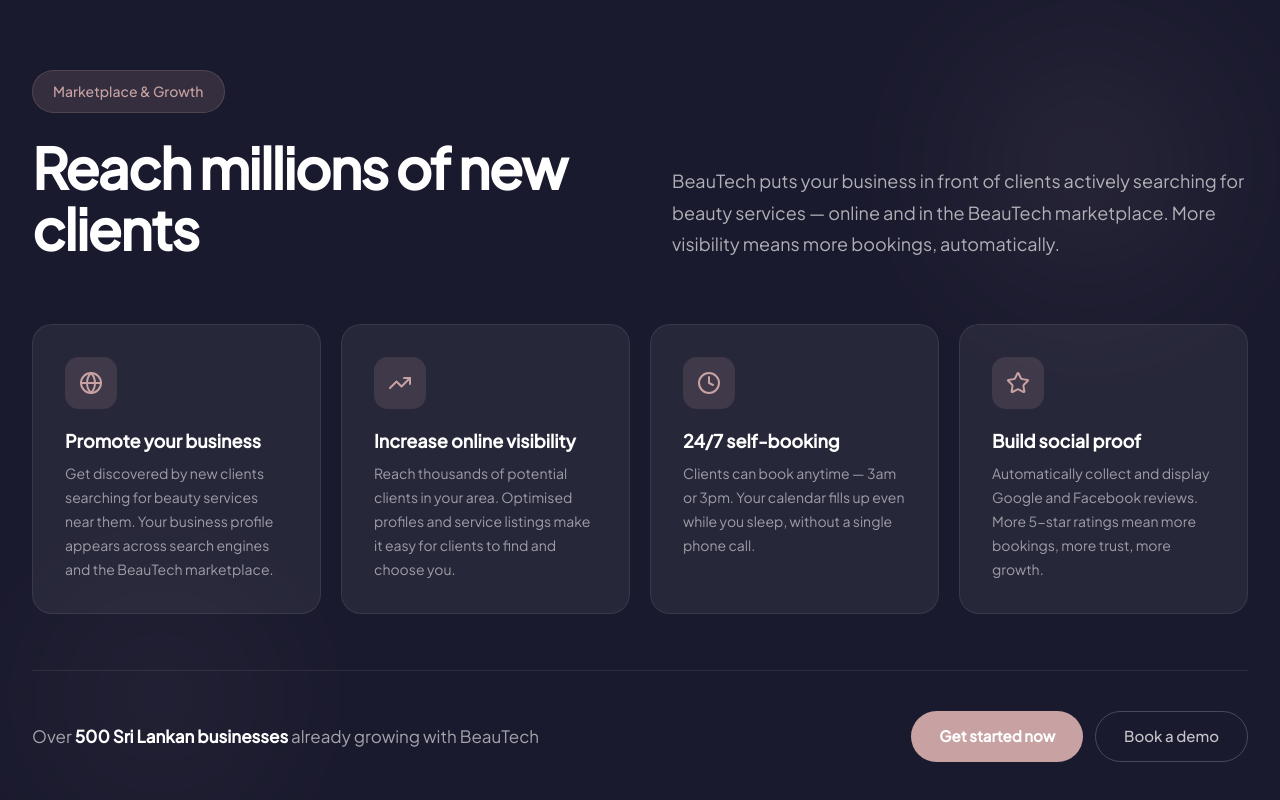
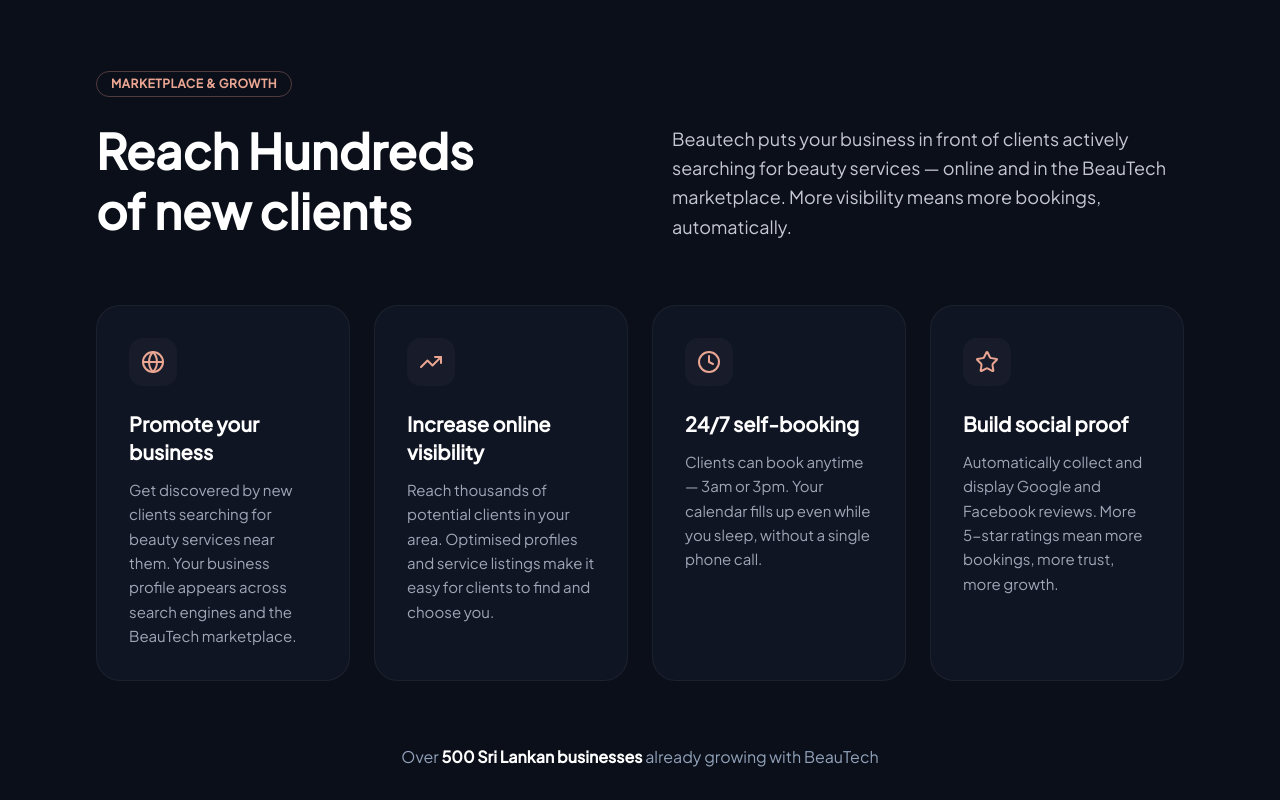
Before and after one commit to IsharaKumarage/revamp-beautech, a React (Vite) app: page / in a window 1280 px wide. Shown: the part 6060-6860 px from the top of the page. Built offline with nearby package versions, Linux system fonts and the light colour scheme.

Commit message:
Refactor MarketplaceGrowth component to match Figma design

```diff
--- a/src/app/components/MarketplaceGrowth.tsx
+++ b/src/app/components/MarketplaceGrowth.tsx
@@ -30,55 +30,30 @@
 
 export default function MarketplaceGrowth() {
   return (
-    <section className="px-8 py-24 bg-[#1A1A2E] relative overflow-hidden">
-      {/* Decorative blobs */}
-      <div
-        className="absolute top-0 right-0 w-96 h-96 rounded-full opacity-10 blur-3xl pointer-events-none"
-        style={{ background: 'radial-gradient(circle, #C8A2A2 0%, transparent 70%)' }}
-      />
-      <div
-        className="absolute bottom-0 left-0 w-80 h-80 rounded-full opacity-8 blur-3xl pointer-events-none"
-        style={{ background: 'radial-gradient(circle, #C8A2A2 0%, transparent 70%)' }}
-      />
-
-      <div className="max-w-[1280px] mx-auto relative z-10">
-        {/* Header */}
-        <div className="grid lg:grid-cols-2 gap-16 items-end mb-16">
+    <section className="bg-[#0B0F19] text-white py-20 lg:py-24 px-6 md:px-12 lg:px-24">
+      <div className="max-w-7xl mx-auto">
+        {/* Header Grid */}
+        <div className="grid grid-cols-1 lg:grid-cols-2 gap-8 lg:gap-16 items-start lg:items-end">
           <div>
-            <div
-              className="inline-block px-5 py-2.5 mb-6"
-              style={{
-                backgroundColor: 'rgba(200,162,162,0.15)',
-                color: '#C8A2A2',
-                borderRadius: '50px',
-                fontSize: '14px',
-                fontWeight: 500,
-                border: '1px solid rgba(200,162,162,0.2)',
-              }}
-            >
+            {/* Pill Badge */}
+            <span className="inline-block px-3.5 py-1 text-xs font-semibold uppercase tracking-wider text-[#EAA692] border border-[#EAA692]/30 rounded-full mb-6">
               Marketplace & Growth
-            </div>
-            <h2
-              style={{
-                fontSize: 'clamp(32px, 4.5vw, 56px)',
-                fontWeight: 700,
-                color: '#FFFFFF',
-                letterSpacing: '-0.03em',
-                lineHeight: 1.1,
-              }}
-            >
-              Reach millions of new clients
+            </span>
+            {/* Heading */}
+            <h2 className="text-4xl lg:text-5xl font-bold text-white leading-tight">
+              Reach Hundreds <br className="hidden md:inline" /> of new clients
             </h2>
           </div>
           <div>
-            <p style={{ fontSize: '18px', color: 'rgba(255,255,255,0.65)', lineHeight: 1.75 }}>
-              BeauTech puts your business in front of clients actively searching for beauty services — online and in the BeauTech marketplace. More visibility means more bookings, automatically.
+            {/* Description Text */}
+            <p className="text-[#C5C8D4] text-base lg:text-lg leading-relaxed font-normal max-w-xl">
+              Beautech puts your business in front of clients actively searching for beauty services — online and in the BeauTech marketplace. More visibility means more bookings, automatically.
             </p>
           </div>
         </div>
 
-        {/* Benefit cards */}
-        <div className="grid sm:grid-cols-2 lg:grid-cols-4 gap-5">
+        {/* Cards Grid */}
+        <div className="grid grid-cols-1 md:grid-cols-2 lg:grid-cols-4 gap-6 mt-16">
           {benefits.map((b, i) => (
             <motion.div
               key={i}
@@ -86,83 +61,26 @@
               whileInView={{ opacity: 1, y: 0 }}
               viewport={{ once: true }}
               transition={{ duration: 0.5, delay: i * 0.1 }}
-              className="p-8 group hover:-translate-y-1 transition-all duration-300"
-              style={{
-                backgroundColor: 'rgba(255,255,255,0.06)',
-                borderRadius: '20px',
-                border: '1px solid rgba(255,255,255,0.08)',
-              }}
+              className="p-6 lg:p-8 flex flex-col gap-6 bg-[#161C2E]/50 border border-[#FFFFFF]/5 rounded-3xl group hover:-translate-y-1 transition-all duration-300"
             >
-              <div
-                className="mb-5 flex items-center justify-center"
-                style={{
-                  width: '52px',
-                  height: '52px',
-                  borderRadius: '14px',
-                  backgroundColor: 'rgba(200,162,162,0.15)',
-                }}
-              >
-                <b.icon size={24} style={{ color: '#C8A2A2' }} />
+              <div className="p-3 w-fit rounded-xl bg-white/[0.03] text-[#EAA692]">
+                <b.icon size={24} />
               </div>
-              <h3
-                style={{
-                  fontSize: '18px',
-                  fontWeight: 600,
-                  color: '#FFFFFF',
-                  marginBottom: '10px',
-                  lineHeight: 1.3,
-                }}
-              >
-                {b.title}
-              </h3>
-              <p style={{ fontSize: '14px', color: 'rgba(255,255,255,0.55)', lineHeight: 1.7 }}>
-                {b.description}
-              </p>
+              <div>
+                <h3 className="text-lg lg:text-xl font-semibold text-white mb-3">
+                  {b.title}
+                </h3>
+                <p className="text-[#A1A5B7] text-sm lg:text-[15px] font-normal leading-relaxed">
+                  {b.description}
+                </p>
+              </div>
             </motion.div>
           ))}
         </div>
 
-        {/* Bottom CTA row */}
-        <div className="flex flex-col sm:flex-row items-center justify-between mt-14 pt-10 gap-6"
-          style={{ borderTop: '1px solid rgba(255,255,255,0.08)' }}
-        >
-          <p style={{ fontSize: '17px', color: 'rgba(255,255,255,0.6)' }}>
-            Over <strong style={{ color: '#FFFFFF' }}>500 Sri Lankan businesses</strong> already growing with BeauTech
-          </p>
-          <div className="flex gap-3">
-            <button
-              className="transition-all duration-200 hover:opacity-90"
-              style={{
-                backgroundColor: '#C8A2A2',
-                color: 'white',
-                border: 'none',
-                borderRadius: '30px',
-                fontSize: '15px',
-                fontWeight: 600,
-                padding: '13px 28px',
-                cursor: 'pointer',
-                whiteSpace: 'nowrap',
-              }}
-            >
-              Get started now
-            </button>
-            <button
-              className="transition-all duration-200 hover:bg-white/10"
-              style={{
-                backgroundColor: 'transparent',
-                color: 'rgba(255,255,255,0.75)',
-                border: '1px solid rgba(255,255,255,0.2)',
-                borderRadius: '30px',
-                fontSize: '15px',
-                fontWeight: 500,
-                padding: '13px 28px',
-                cursor: 'pointer',
-                whiteSpace: 'nowrap',
-              }}
-            >
-              Book a demo
-            </button>
-          </div>
+        {/* Section Footer */}
+        <div className="text-center mt-16 text-sm lg:text-base text-slate-400 font-normal">
+          Over <span className="font-semibold text-white">500 Sri Lankan businesses</span> already growing with BeauTech
         </div>
       </div>
     </section>
```
